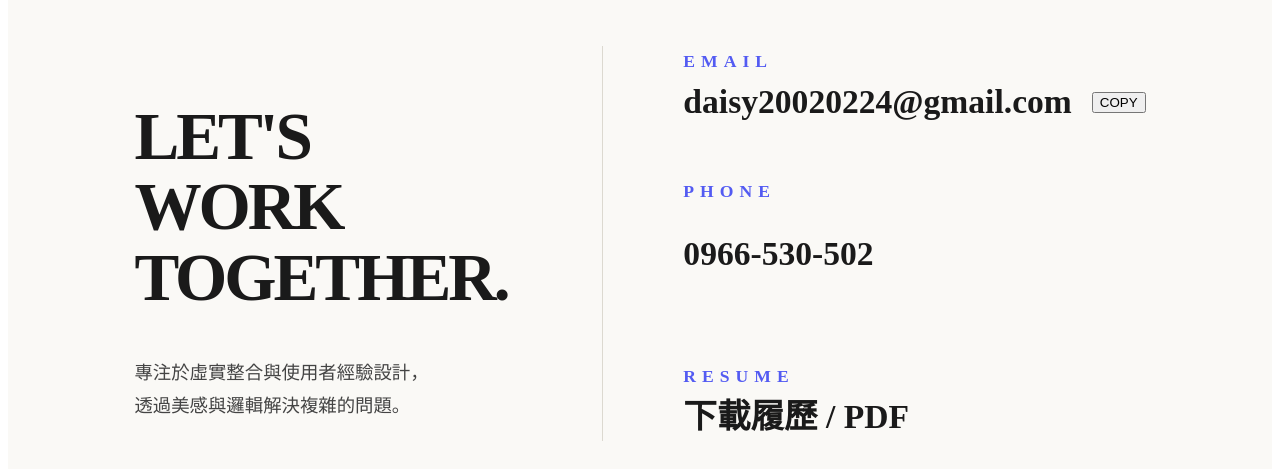
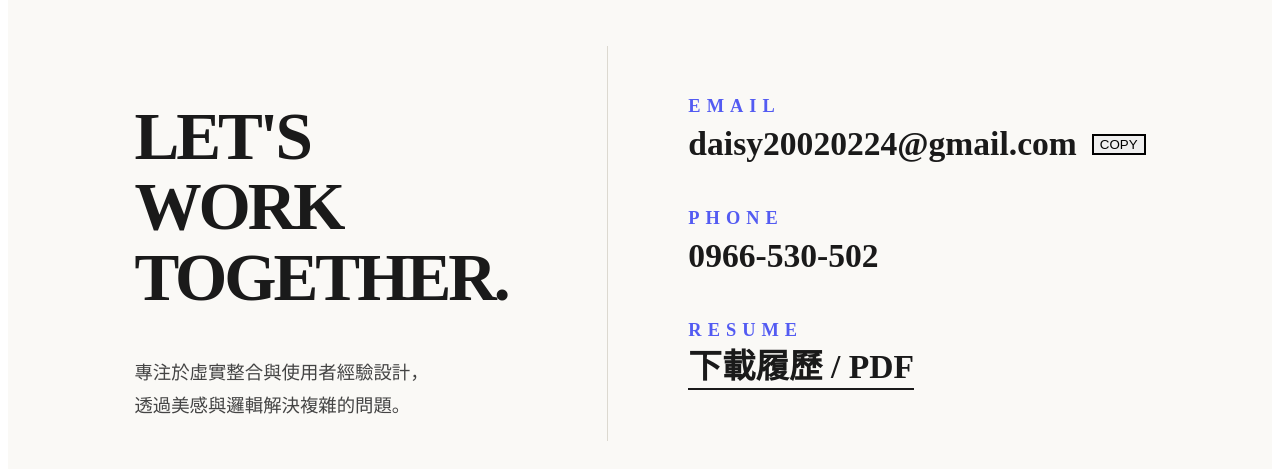
Before and after one commit to 20020224-qun/my-portfolio-react, a React (Vite) app: page / in a window 1280 px wide. Shown: the part 4887-5356 px from the top of the page. Built offline with nearby package versions, Linux system fonts and the light colour scheme.

Commit message:
Update style.css

```diff
--- a/src/assets/style.css
+++ b/src/assets/style.css
@@ -758,49 +758,159 @@ html {
     max-width: 450px;
 }
 
-/* --- 右側：修正「小字失去平衡」的問題 --- */
+/* --- 右側：修正對齊與間距結構 --- */
 #contact .contact-info {
     flex: 1;
     padding-left: 80px;
     display: flex;
     flex-direction: column;
     justify-content: center;
-    gap: 60px; /* 增加間距，讓右側看起來更大氣 */
+    /* 這裡的 gap 是「組與組」之間的距離 */
+    gap: 45px;
     border-left: 1px solid #dcd9d0;
+    text-align: left !important;
 }
 
-/* 🚀 修正：提升藍色標籤的存在感，達成美感平衡 */
-#contact .info-label {
-    font-size: 1.1rem !important;  /* 從原本的小字提升到 1.1rem */
-    letter-spacing: 6px !important; /* 增加字間距，營造高級設計感 */
-    color: #535bf2 !important;     /* 稍微加深的藍色，視覺重量更重 */
-    font-weight: 800 !important;
-    margin-bottom: 12px !important;
-    display: block !important;
-    text-transform: uppercase;
+/* 🚀 關鍵：確保每一組 (Label + Content) 垂直排列且靠左對齊 */
+#contact .info-item {
+    display: flex;
+    flex-direction: column;
+    align-items: flex-start; /* 確保內部所有東西左邊對齊線一致 */
+    gap: 8px; /* 標籤跟內容之間的微小間距 */
 }
 
-/* 🚀 修正：主要聯絡內容 (Email/Phone) */
+/* 藍色小標籤 - 移除底部 margin 改用 gap 控制 */
+#contact .info-label {
+    font-size: 1.15rem !important;
+    color: #535bf2 !important;
+    font-weight: 800 !important;
+    letter-spacing: 6px !important;
+    margin: 0 !important;
+    text-transform: uppercase;
+    line-height: 1;
+}
+
+/* 修正：Email 這一行要橫向排列以放按鈕 */
+.email-row {
+    display: flex;
+    align-items: center; /* 讓 Copy 按鈕跟文字中心點對齊 */
+    gap: 15px;
+    margin: 0 !important;
+}
+
+/* 主要文字 (Email/Phone) - 確保沒有餘白干擾對齊 */
 #contact .info-link,
 #contact .info-text {
-    font-size: 2.1rem !important; /* 加大到 2.1rem，與左側標題呼應 */
+    font-size: 2.1rem !important;
     color: #1a1a1a !important;
     font-weight: 700 !important;
-    line-height: 1.1 !important;
+    line-height: 1.2 !important;
     text-decoration: none !important;
+    margin: 0 !important;
+    padding: 0 !important;
+    display: block;
 }
 
-/* 輔助細節：確保 Copy 按鈕與文字對齊 */
-.email-row {
-    display: flex;
-    align-items: center;
-    gap: 20px;
+/* 讓 Copy 按鈕看起來更專業細緻 */
+.copy-btn {
+    padding: 2px 8px;
+    font-size: 0.65rem;
+    letter-spacing: 1px;
+    border: 1px solid #dcd9d0;
+    background: transparent;
+    color: #888;
+    border-radius: 3px;
+    cursor: pointer;
+    transition: all 0.2s;
+    height: fit-content;
+}
+.download-link {
+    border-bottom: 2px solid transparent;
+    transition: border-color 0.3s ease;
+}
+.download-link:hover {
+    border-color: #535bf2; /* 呼應標籤的藍色 */
+}
 }
 
-/* 手機版自動切換：防止擠壓 */
-@media (max-width: 992px) {
-    #contact .contact-container { flex-direction: column; }
-    #contact .contact-visual { padding-right: 0; margin-bottom: 60px; }
-    #contact .contact-info { padding-left: 0; border-left: none; border-top: 1px solid #dcd9d0; padding-top: 60px; }
+
+/* ============================================================
+   📱 平板優化版 (iPad Air 820px 專用 - 拒絕擁擠)
+   ============================================================ */
+@media (min-width: 768px) and (max-width: 1023px) {
+
+    /* --- 1. 導覽列：更簡潔 --- */
+    .navbar {
+        padding: 0 30px;
+        height: 70px;
+    }
+    .nav-links li { margin-left: 20px; }
+    .nav-links a { font-size: 0.95rem; letter-spacing: 0.5px; }
+
+    /* --- 2. 簡歷區塊：徹底解決「擠」的問題 --- */
+    #resume {
+        height: auto !important; /* 讓高度隨內容撐開，不要鎖死 100vh */
+        padding: 100px 0;
+        display: block !important; /* 取消 flex 置中，改用自然流向 */
+    }
+
+    .resume-container {
+        flex-direction: column !important; /* 🚀 關鍵：改為上下堆疊 */
+        height: auto !important;
+        gap: 40px; /* 卡片與卡片之間的呼吸間距 */
+        width: 90%;
+        max-width: 700px; /* 限制寬度讓它在 820px 的螢幕中央看起來很精緻 */
+        margin: 0 auto;
+    }
+
+    .card {
+        width: 100% !important;
+        height: 450px !important; /* 固定高度，翻面才不會長度跳動 */
+        flex: none !important;
+        min-width: unset !important;
+    }
+
+    /* 移除展開效果，因為垂直堆疊時，每一張都是主角 */
+    .card.active-card {
+        max-width: 100% !important;
+    }
+
+    /* 調整卡背內容：文字縮小、間距拉開 */
+    .card-back .core-values,
+    .card-back .experience-content,
+    .card-back .skills-content {
+        padding: 40px !important;
+    }
+
+    .card-back h3 {
+        font-size: 1.6rem !important;
+        margin-left: 0 !important;
+        letter-spacing: 3px !important;
+    }
+
+    /* 3D 技能網格：改為 3 欄，圖示才不會太小 */
+    .card-back .skills-grid-container {
+        grid-template-columns: repeat(3, 1fr) !important;
+        gap: 20px;
+        margin-left: 0;
+    }
+
+    /* --- 3. 作品集：2 欄佈局最剛好 --- */
+    .portfolio-grid {
+        grid-template-columns: repeat(2, 1fr) !important;
+        gap: 15px;
+        padding: 0 20px;
+    }
+
+    /* --- 4. 聯絡區塊：間距加大 --- */
+    #contact {
+        padding: 80px 5% !important;
+    }
+    #contact .contact-container {
+        gap: 40px;
+    }
+    #contact .info-link,
+    #contact .info-text {
+        font-size: 1.6rem !important; /* 縮小字體防止換行 */
+    }
 }
-}
```
